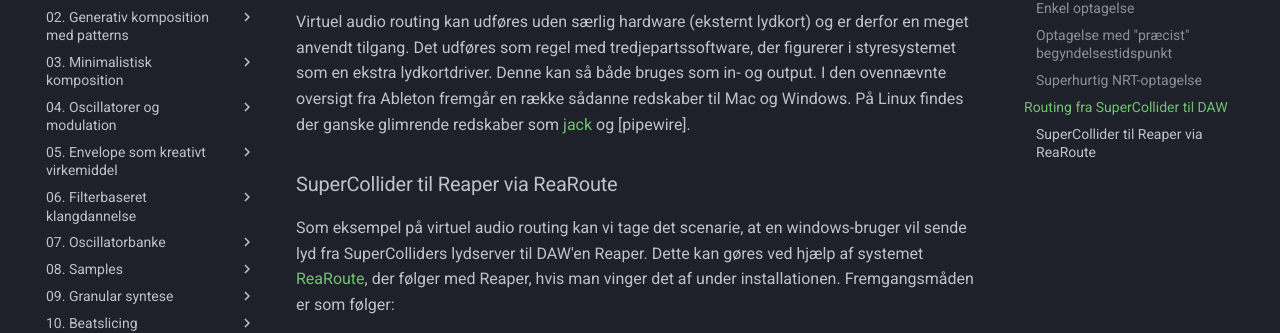
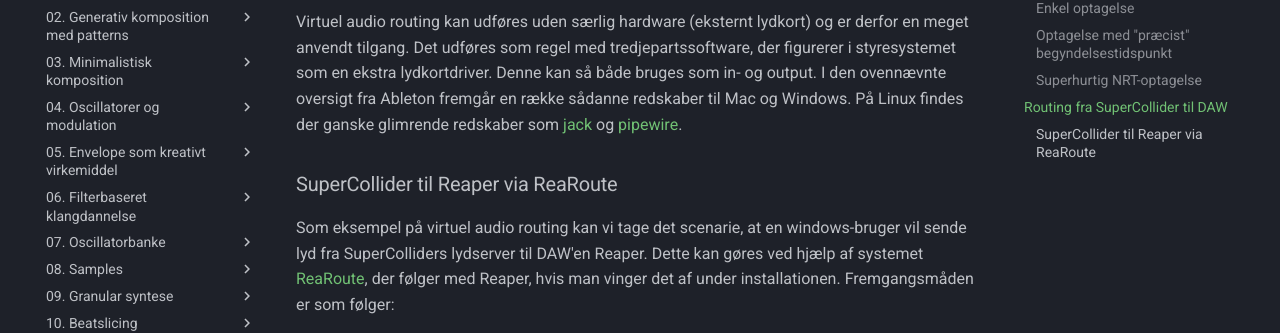
Before and after one commit to sparkletop/sparkletop.github.io, an MkDocs documentation site: the page built from docs/Ressourcer/art2-optag_supercollider.md, in a window 1280 px wide and 900 px high, scrolled down 2107 px. Shown: the part 145-478 px from the top of the window. Built offline with MkDocs 1.6.1 and Material for MkDocs 9.7.7, drawn with Linux system fonts in a browser that asks for light colours; part of the change alters nothing that is shown.

```diff
--- a/docs/Ressourcer/art2-optag_supercollider.md
+++ b/docs/Ressourcer/art2-optag_supercollider.md
@@ -69,7 +69,7 @@ I mange tilfælde er det nyttigt at route lyden fra SuperCollider over til et an
 
 Analog og digital loopback beror på, at der sendes lyd ud af et lydkorts udgange og direkte tilbage via lydkortets indgange. Nogle lydkort-drivere understøtter, at dette kan gøres uden fysiske kabler. Disse tilgange kræver typisk et eksternt lydkort.
 
-Virtuel audio routing kan udføres uden særlig hardware (eksternt lydkort) og er derfor en meget anvendt tilgang. Det udføres som regel med tredjepartssoftware, der figurerer i styresystemet som en ekstra lydkortdriver. Denne kan så både bruges som in- og output. I den ovennævnte oversigt fra Ableton fremgår en række sådanne redskaber til Mac og Windows. På Linux findes der ganske glimrende redskaber som [jack]() og [pipewire].
+Virtuel audio routing kan udføres uden særlig hardware (eksternt lydkort) og er derfor en meget anvendt tilgang. Det udføres som regel med tredjepartssoftware, der figurerer i styresystemet som en ekstra lydkortdriver. Denne kan så både bruges som in- og output. I den ovennævnte oversigt fra Ableton fremgår en række sådanne redskaber til Mac og Windows. På Linux findes der ganske glimrende redskaber som [jack](https://jackaudio.org/) og [pipewire](https://www.pipewire.org/).
 
 ### SuperCollider til Reaper via ReaRoute
 
```
